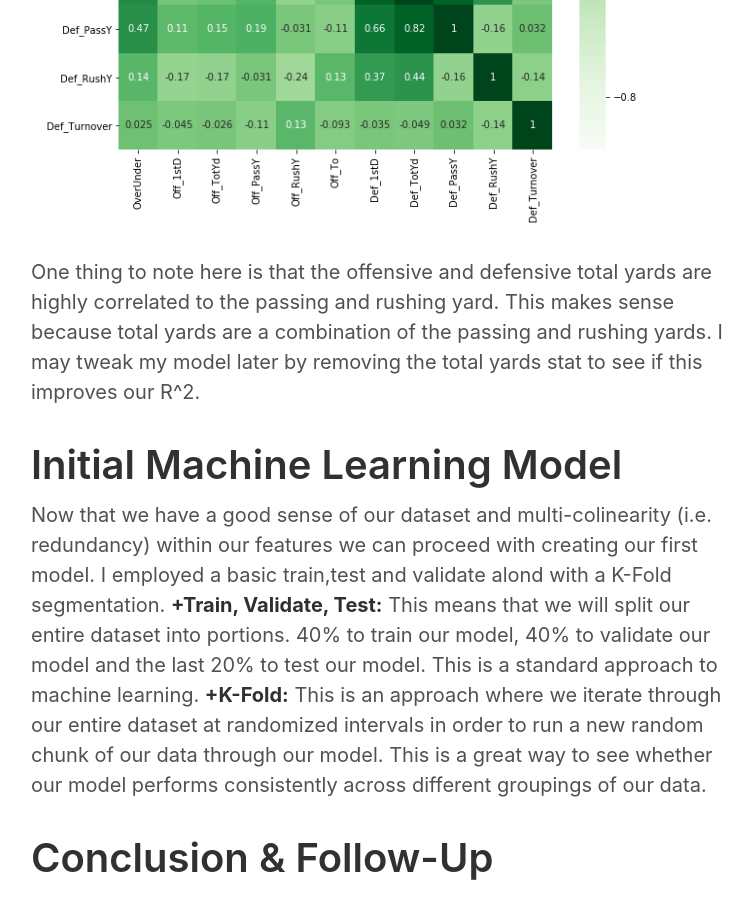
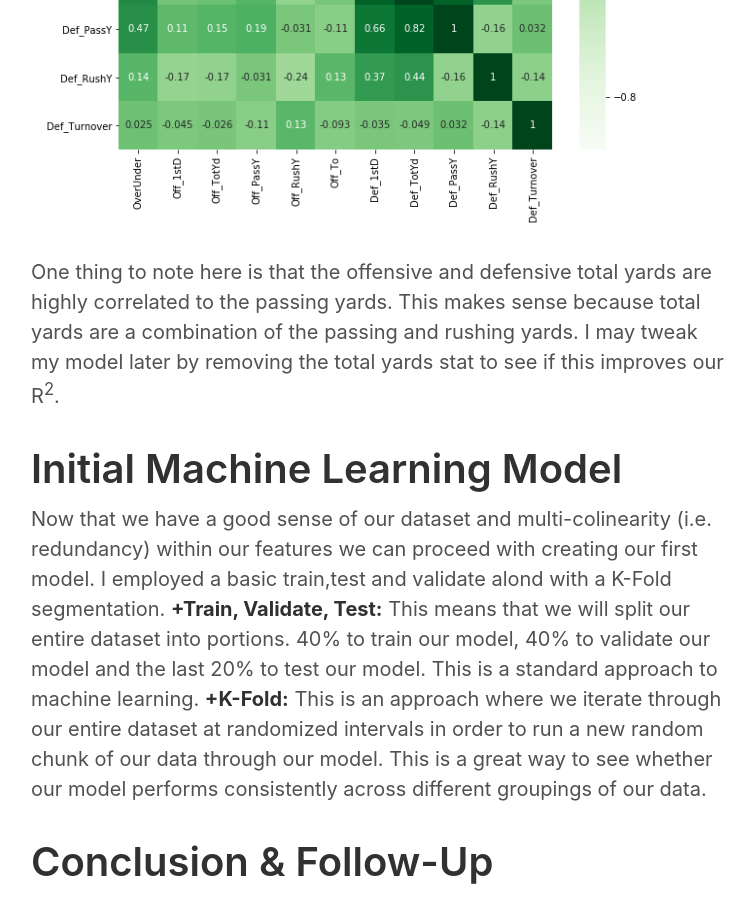
Before and after one commit to skhan-tech/skhan-tech.github.io, a Jekyll site: the page built from _posts/2020-01-24-Football-Statistics-Analysis.md, in a window 1280 px wide and 900 px high, scrolled down 6489 px. Shown: the whole window, without its empty margins (259-1012 px from the left). Built offline with Jekyll 4.4.1, drawn with Linux system fonts in a browser that asks for light colours; our own code applies the rules of GitHub Pages for plain Markdown files.

Commit message:
Update 2020-01-24-Football-Statistics-Analysis.md

```diff
--- a/_posts/2020-01-24-Football-Statistics-Analysis.md
+++ b/_posts/2020-01-24-Football-Statistics-Analysis.md
@@ -68,7 +68,7 @@ After loading our data in and getting a sense of the shape and summary statistic
 
 ![Correlation]({{ site.url }}/images/Correlation_Heatmap.png)
 
-One thing to note here is that the offensive and defensive total yards are highly correlated to the passing and rushing yard. This makes sense because total yards are a combination of the passing and rushing yards. I may tweak my model later by removing the total yards stat to see if this improves  our R^2.
+One thing to note here is that the offensive and defensive total yards are highly correlated to the passing yards. This makes sense because total yards are a combination of the passing and rushing yards. I may tweak my model later by removing the total yards stat to see if this improves our R<sup>2</sup>.
 
 # Initial Machine Learning Model
 
```
